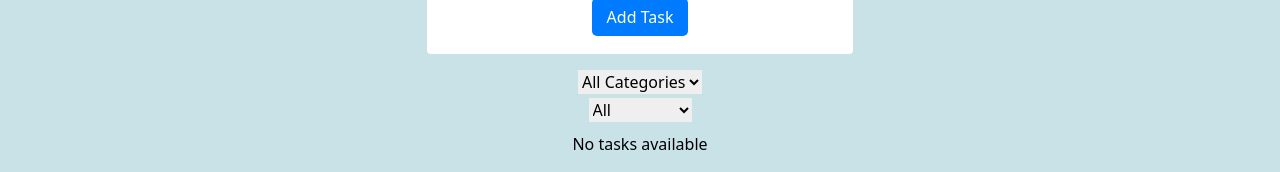
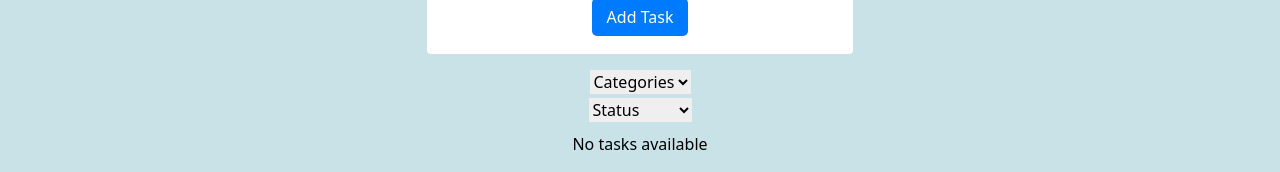
Before and after one commit to Nooah12/TMT, a Next.js app: page / in a window 1280 px wide. Shown: the part 368-540 px from the top of the page. Built offline with nearby package versions, Linux system fonts and the light colour scheme.

Commit message:
changed filter name

```diff
--- a/src/components/CategoryFilter/CategoryFilter.tsx
+++ b/src/components/CategoryFilter/CategoryFilter.tsx
@@ -15,7 +15,7 @@ const CategoryFilter = ({ categories, selectedCategory, onChange }: CategoryFilt
       onChange={(e) => onChange(e.target.value)} // Pass the selected category to the parent component
       role="combobox"  // Ensures we satisfy the 'getByRole' selector in tests
     >
-      <option value="">All Categories</option>
+      <option value="">Categories</option>
       {/* Dynamically render options based on the categories prop ?? something wrong?? '*/}
       {categories.map((category, index) => (
         <option key={index} value={category}>
--- a/src/components/StatusFilter/StatusFilter.tsx
+++ b/src/components/StatusFilter/StatusFilter.tsx
@@ -12,7 +12,7 @@ const StatusFilter = ({ selectedStatus, onChange }:StatusFilterProps) => {
       onChange={(e) => onChange(e.target.value)} // called when a new option is selected, and it passes the selected value (completed, pending, or an empty string for "All") to the parent component.
       role="combobox"  // ensures we satisfy the 'getByRole' selector in tests?
     >
-      <option value="all">All</option>
+      <option value="all">Status</option>
       <option value="completed">Completed</option>
       <option value="pending">Pending</option>
     </select>
```
